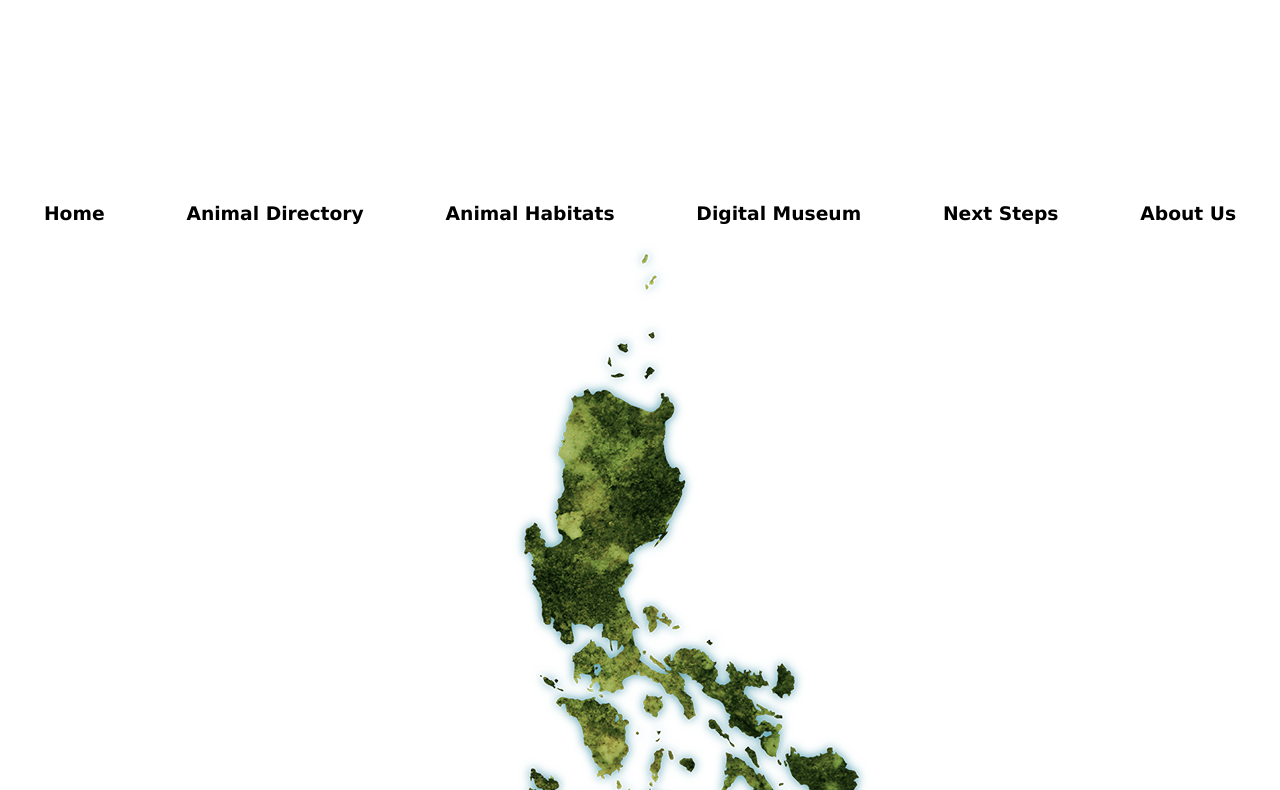
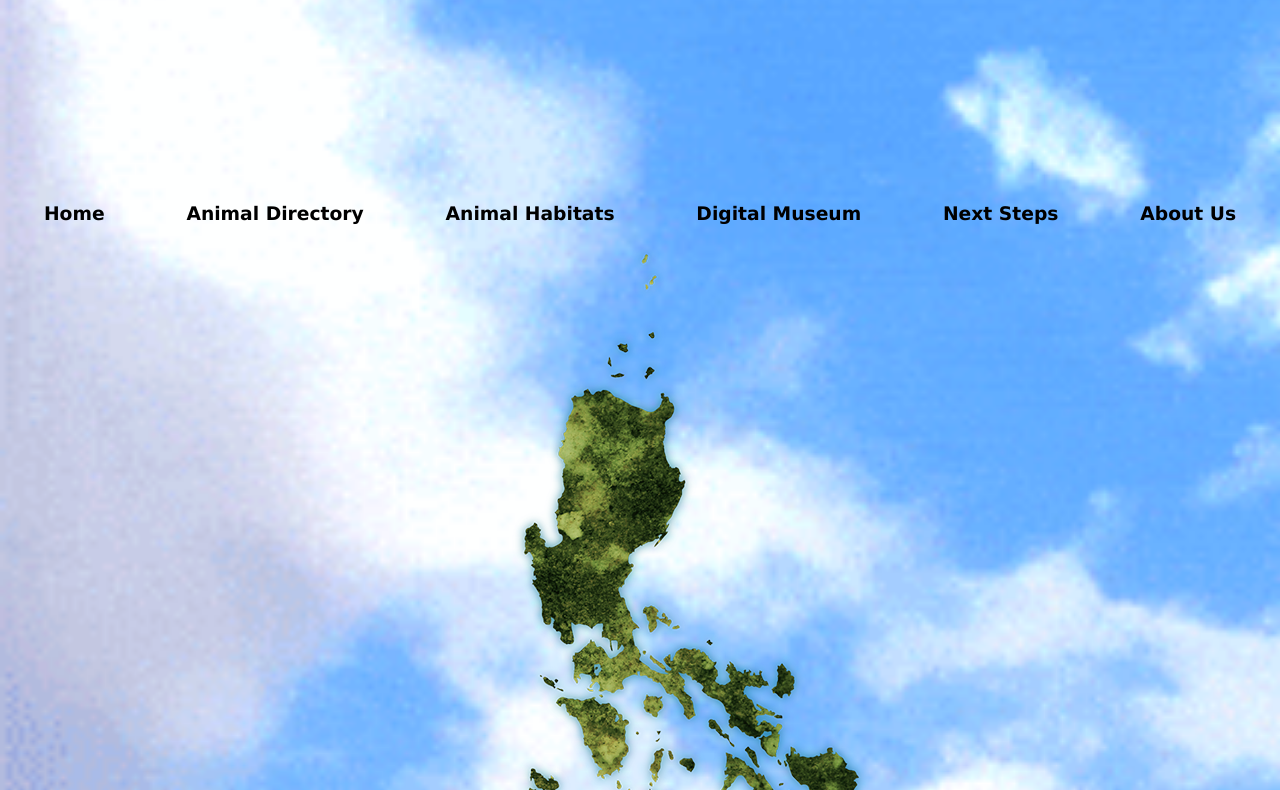
Before and after one commit to evan-catriz/WDProjCesiumCatrizLabastilla, a plain HTML site: page interactive map/interactivemap.html in a window 1280 px wide. Shown: the part 303-1093 px from the top of the page. Drawn offline with Linux system fonts and the light colour scheme.

Commit message:
fifth commit

```diff
--- a/interactive map/intstyles.css
+++ b/interactive map/intstyles.css
@@ -2,6 +2,12 @@
     font-family: Verdana, Arial, Sans-serif;
     box-sizing: border-box;
 }
+
+body {
+    background-image: url("../assets/sky.gif");
+    background-repeat: no-repeat;
+    background-size: cover;
+  }
 
 .header{
     text-align: center;
@@ -10,6 +16,11 @@
 .header > #titles{
     text-align: center;
     margin: 200px;
+}
+
+.header #hh3:hover, #adh3:hover, #ahh3:hover, #dmh3:hover, #nsh3:hover, #auh3:hover{
+    transform: scale(1.2);
+    transition: scale 0.3 ease;
 }
 
 .header .header-pages{
```
Also changed, not shown: assets/sky.gif (added).
